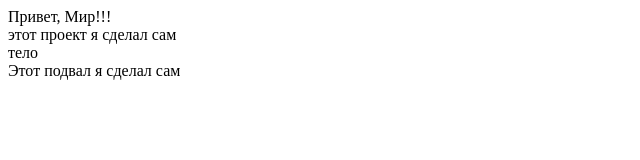
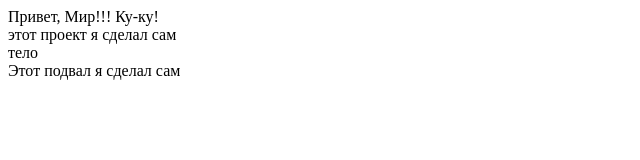
Before and after one commit to Lichobor/the-training-, a plain HTML site: page index.html in a window 1280 px wide. Shown: the full height of the page, 0-640 px from the left. Drawn offline with Linux system fonts and the light colour scheme.

Commit message:
добавили куку

```diff
--- a/index.html
+++ b/index.html
@@ -7,7 +7,7 @@
 </head>
 <body>
     <header>
-        Привет, Мир!!!
+        Привет, Мир!!! Ку-ку!
     </header>
     <main>
         <div>
```
